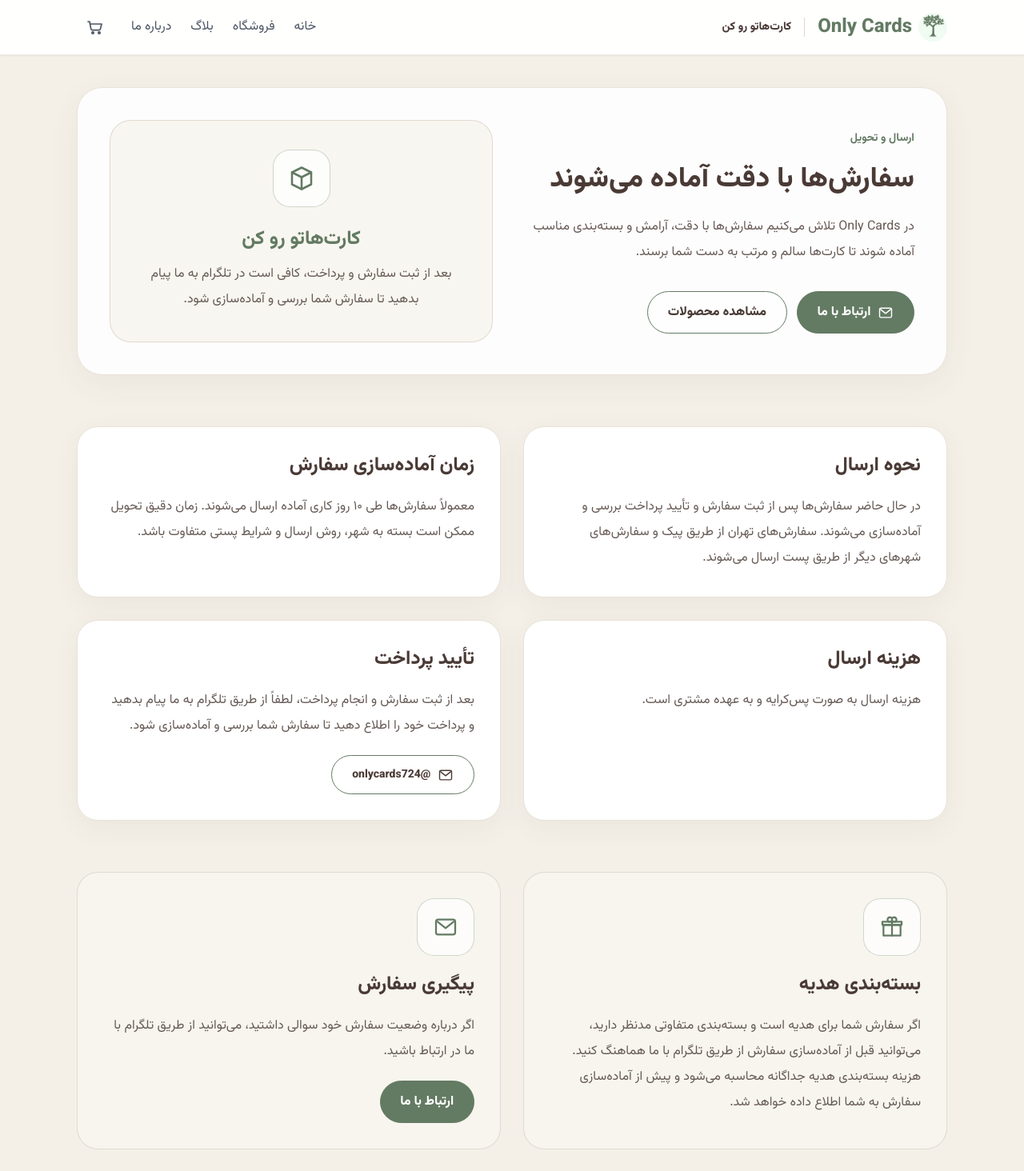
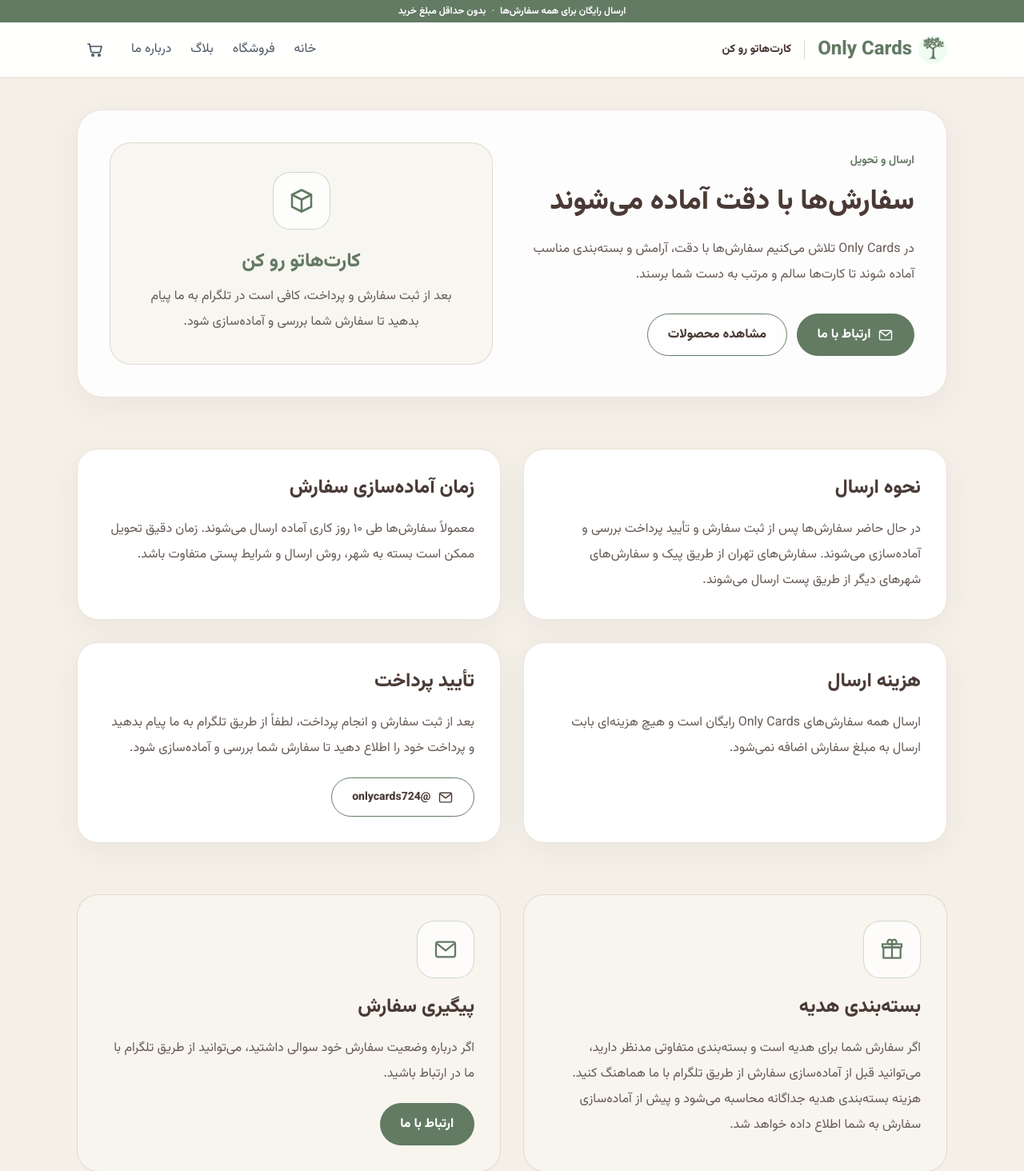
Before and after one commit to itshalle/mycards, a Flask app: page /shipping in a window 1280 px wide. Shown: the top 1464 px of the page at 80% size. Run offline with Flask 3, Linux system fonts and the light colour scheme; some libraries are stand-ins or nearby versions.

Commit message:
feat: make shipping free site-wide

```diff
--- a/templates/base.html
+++ b/templates/base.html
@@ -503,6 +503,12 @@
 <body class="min-w-0">
 
     <nav class="bg-white/95 backdrop-blur shadow-sm sticky top-0 z-50 border-b border-[#EEE8DF]">
+        <div class="w-full bg-[#637A63] text-white text-center text-[11px] sm:text-xs font-bold py-1.5 px-4 leading-6">
+            ارسال رایگان برای همه سفارش‌ها
+            <span class="opacity-70 mx-1" aria-hidden="true">·</span>
+            بدون حداقل مبلغ خرید
+        </div>
+
         <div class="oc-shell py-3">
             <div class="flex items-center justify-between gap-3">
                 <div class="flex min-w-0 items-center gap-3 sm:gap-4">
--- a/templates/cart.html
+++ b/templates/cart.html
@@ -75,7 +75,7 @@
             </div>
             <div class="flex items-center justify-between gap-4 text-[#746863]">
                 <span>هزینه ارسال</span>
-                <span>پس‌کرایه</span>
+                <span class="font-extrabold text-[#637A63]">رایگان</span>
             </div>
             <div class="border-t border-[#EEE8DF] pt-4 flex items-center justify-between gap-4">
                 <span class="font-extrabold text-[#4A3A35]">مبلغ قابل پرداخت</span>
--- a/templates/checkout.html
+++ b/templates/checkout.html
@@ -113,7 +113,7 @@
             <li>زمان آماده‌سازی معمولاً ۱۰ روز کاری است.</li>
             <li>سفارش‌های تهران با پیک ارسال می‌شوند.</li>
             <li>سفارش شهرهای دیگر با پست ارسال می‌شوند.</li>
-            <li>هزینه ارسال به‌صورت پس‌کرایه است.</li>
+            <li class="font-bold text-[#637A63]">هزینه ارسال برای همه سفارش‌ها رایگان است.</li>
         </ul>
 
         <div class="mt-6 pt-6 border-t border-[#DED6CC]">
--- a/templates/faq.html
+++ b/templates/faq.html
@@ -34,7 +34,7 @@
         ('چطور می‌توانم سفارش ثبت کنم؟', 'از صفحه فروشگاه، محصول موردنظرتان را انتخاب کنید و مراحل ثبت سفارش را انجام دهید. بعد از ثبت سفارش و انجام پرداخت، لطفاً از طریق تلگرام به ما پیام بدهید و پرداخت خود را اطلاع دهید تا سفارش شما بررسی و آماده‌سازی شود.'),
         ('سفارش‌ها چطور ارسال می‌شوند؟', 'سفارش‌های تهران از طریق پیک و سفارش‌های شهرهای دیگر از طریق پست ارسال می‌شوند.'),
         ('آماده‌سازی سفارش چقدر زمان می‌برد؟', 'معمولاً سفارش‌ها طی ۱۰ روز کاری آماده ارسال می‌شوند. زمان دقیق تحویل ممکن است بسته به شهر، روش ارسال و شرایط پستی متفاوت باشد.'),
-        ('هزینه ارسال چطور محاسبه می‌شود؟', 'هزینه ارسال به صورت پس‌کرایه و به عهده مشتری است.'),
+        ('هزینه ارسال چقدر است؟', 'ارسال همه سفارش‌های Only Cards رایگان است و حداقل مبلغ خرید هم ندارد.'),
         ('آیا می‌توانم سفارش را برای هدیه ثبت کنم؟', 'بله. اگر سفارش شما برای هدیه است و بسته‌بندی متفاوتی مدنظر دارید، می‌توانید قبل از آماده‌سازی سفارش از طریق تلگرام با ما هماهنگ کنید. هزینه بسته‌بندی هدیه جداگانه محاسبه می‌شود و پیش از آماده‌سازی سفارش به شما اطلاع داده خواهد شد.'),
         ('اگر سفارش آسیب‌دیده به دستم برسد چه کار کنم؟', 'اگر بسته شما آسیب‌دیده به دستتان رسید یا مشکلی در سفارش وجود داشت، لطفاً در اولین فرصت از طریق تلگرام با ما تماس بگیرید و عکس بسته و محصول را ارسال کنید تا موضوع بررسی شود.'),
         ('کارت‌ها برای چه کسانی مناسب‌اند؟', 'کارت‌های Only Cards برای همه طراحی شده‌اند؛ چون هر کسی می‌تواند بسته به حال‌وهوا و موقعیتی که در آن است، از آن‌ها استفاده کند. گاهی برای مکث و خلوت با خود، گاهی برای شروع یک گفت‌وگو، گاهی برای هدیه دادن و گاهی فقط برای ساختن چند دقیقه آرام‌تر در روز.'),
--- a/templates/product.html
+++ b/templates/product.html
@@ -177,7 +177,7 @@
             {% else %}
             <span class="flex w-full items-center justify-center bg-gray-200 text-gray-500 text-lg font-bold px-8 py-4 rounded-full">ناموجود</span>
             {% endif %}
-            <p class="text-xs text-[#8A7E78] text-center mt-4">ارسال تهران با پیک و شهرهای دیگر با پست</p>
+            <p class="text-xs font-bold text-[#637A63] text-center mt-4">ارسال رایگان · تهران با پیک و شهرهای دیگر با پست</p>
         </div>
 
 
--- a/templates/shipping.html
+++ b/templates/shipping.html
@@ -33,7 +33,7 @@
     {% set details = [
         ('نحوه ارسال', 'در حال حاضر سفارش‌ها پس از ثبت سفارش و تأیید پرداخت بررسی و آماده‌سازی می‌شوند. سفارش‌های تهران از طریق پیک و سفارش‌های شهرهای دیگر از طریق پست ارسال می‌شوند.'),
         ('زمان آماده‌سازی سفارش', 'معمولاً سفارش‌ها طی ۱۰ روز کاری آماده ارسال می‌شوند. زمان دقیق تحویل ممکن است بسته به شهر، روش ارسال و شرایط پستی متفاوت باشد.'),
-        ('هزینه ارسال', 'هزینه ارسال به صورت پس‌کرایه و به عهده مشتری است.'),
+        ('هزینه ارسال', 'ارسال همه سفارش‌های Only Cards رایگان است و هیچ هزینه‌ای بابت ارسال به مبلغ سفارش اضافه نمی‌شود.'),
         ('تأیید پرداخت', 'بعد از ثبت سفارش و انجام پرداخت، لطفاً از طریق تلگرام به ما پیام بدهید و پرداخت خود را اطلاع دهید تا سفارش شما بررسی و آماده‌سازی شود.')
     ] %}
     {% for title, text in details %}
```
